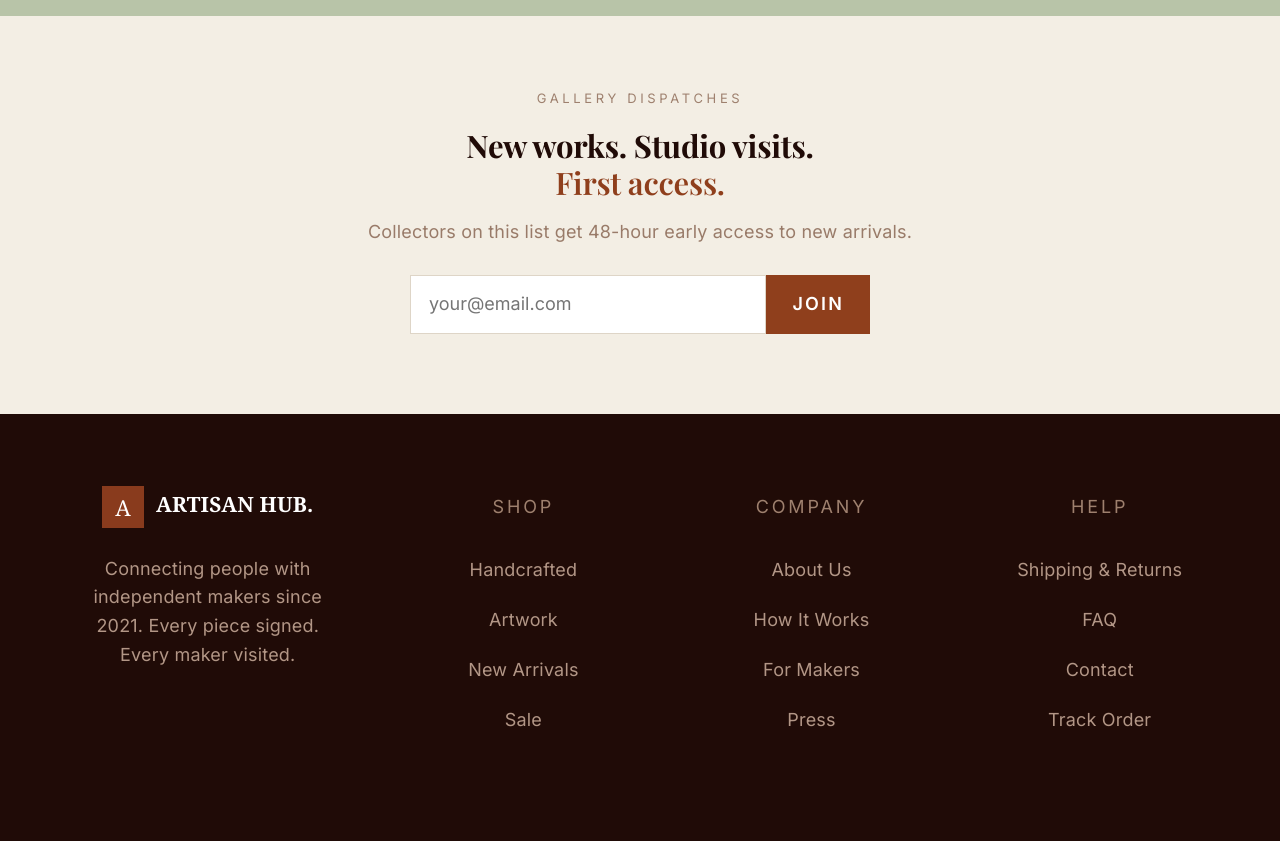
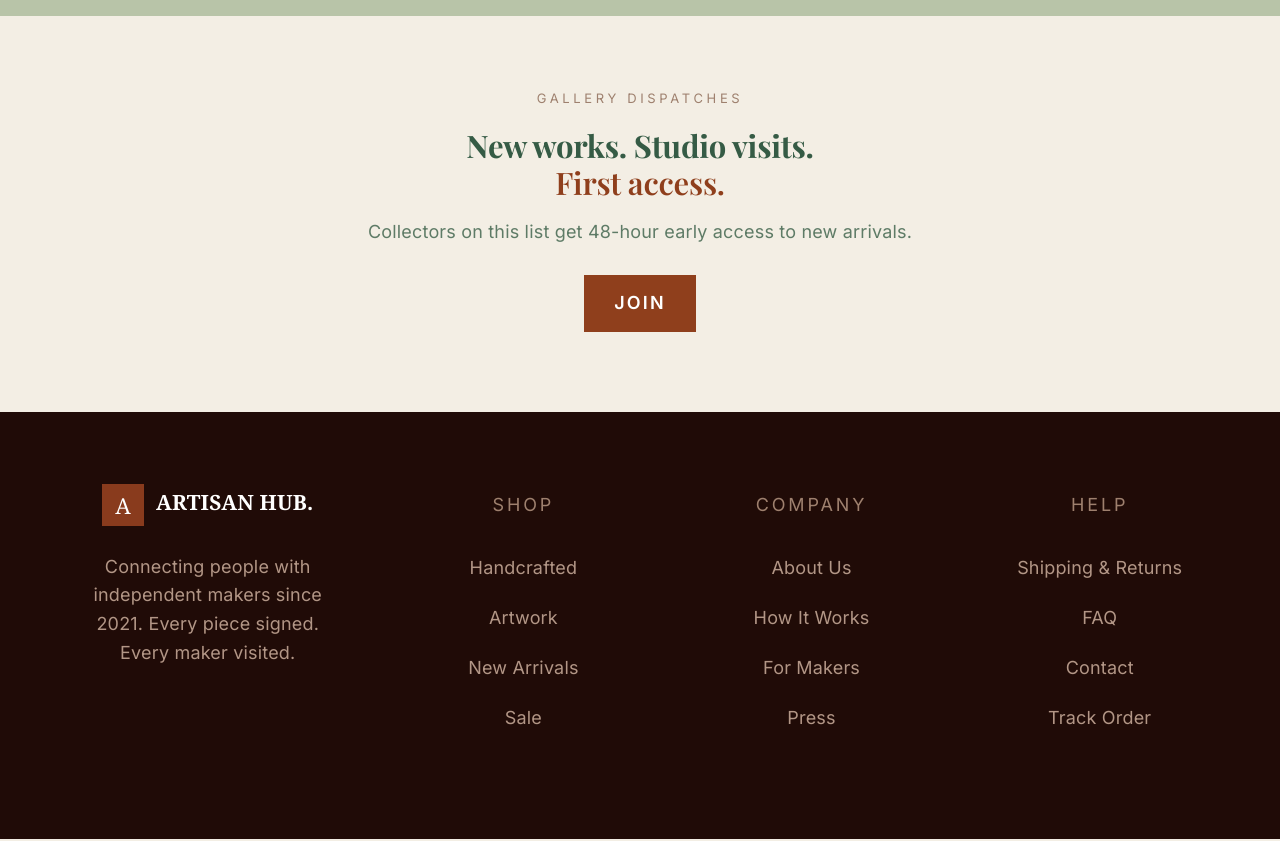
Before and after one commit to Khaalid-hattas/Group6-E-COMMERCE, a Vue app in the folder Frontend/: page /artwork in a window 1280 px wide. Shown: the part 2460-3301 px from the top of the page. Built offline with nearby package versions, Linux system fonts and the light colour scheme; a web font is replaced by a local one.

Commit message:
fixed the naming and styling

```diff
--- a/Frontend/src/Artwork.vue
+++ b/Frontend/src/Artwork.vue
@@ -28,8 +28,6 @@ const artworkImages = [
 
 const activeCategory = ref("ALL");
 const selectedArtwork = ref(null);
-const email = ref("");
-const subscribed = ref(false);
 const bagOpen = ref(false);
 const router = useRouter();
 
@@ -155,10 +153,6 @@ const filteredArtworks = computed(() =>
     ? artworks
     : artworks.filter((artwork) => artwork.category === activeCategory.value),
 );
-
-function subscribe() {
-  if (email.value) subscribed.value = true;
-}
 
 function addToBag(artwork) {
   if (isAuthenticated.value) {
@@ -370,14 +364,7 @@ const cartTotal = computed(() =>
         <p class="kicker">GALLERY DISPATCHES</p>
         <h2>New works. Studio visits.<br /><em>First access.</em></h2>
         <p>Collectors on this list get 48-hour early access to new arrivals.</p>
-        <form @submit.prevent="subscribe">
-          <input
-            v-model="email"
-            type="email"
-            required
-            placeholder="your@email.com"
-          /><button type="submit">{{ subscribed ? "JOINED" : "JOIN" }}</button>
-        </form>
+        <router-link class="newsletter-button" to="/login">JOIN</router-link>
       </section>
     </main>
 
@@ -474,9 +461,9 @@ const cartTotal = computed(() =>
 <style scoped>
 .artwork-page {
   --paper: #f3eee4;
-  --ink: #200b07;
+  --ink: #355b45;
   --rust: #8f3f1c;
-  --muted: #997b69;
+  --muted: #5e7b66;
   --line: #ded5c7;
   min-height: 100vh;
   color: var(--ink);
@@ -770,34 +757,27 @@ const cartTotal = computed(() =>
 }
 .newsletter h2 {
   margin: 0 0 17px;
+  color: #355b45;
   font:
     700 31px/1.2 "Playfair Display",
     Georgia,
     serif;
 }
 .newsletter > p:not(.kicker) {
-  color: var(--muted);
+  color: #5e7b66;
 }
-.newsletter form {
-  display: flex;
-  max-width: 460px;
-  margin: 28px auto 0;
-}
-.newsletter input {
-  flex: 1;
-  border: 1px solid var(--line);
-  padding: 14px 18px;
-  font: inherit;
-}
-.newsletter button,
+.newsletter-button,
 .primary-button {
+  display: inline-block;
   border: 0;
-  padding: 0 26px;
+  margin-top: 28px;
+  padding: 14px 30px;
   color: #fff;
   background: var(--rust);
   letter-spacing: 0.12em;
   font-weight: 700;
   cursor: pointer;
+  text-decoration: none;
 }
 .site-footer {
   display: grid;
--- a/Frontend/src/Creators.vue
+++ b/Frontend/src/Creators.vue
@@ -1066,9 +1066,9 @@ function submitRequest() {
 <style scoped>
 .creators-page {
   --paper: #f3eee4;
-  --ink: #200b07;
+  --ink: #355b45;
   --rust: #8f3f1c;
-  --muted: #997b69;
+  --muted: #5e7b66;
   --line: #ded5c7;
   min-height: 100vh;
   color: var(--ink);
--- a/Frontend/src/Handcraft.vue
+++ b/Frontend/src/Handcraft.vue
@@ -426,9 +426,9 @@ function removeItem(item) {
 <style scoped>
 .handcraft-page {
   --paper: #f3eee4;
-  --ink: #200b07;
+  --ink: #355b45;
   --rust: #8f3f1c;
-  --muted: #997b69;
+  --muted: #5e7b66;
   --line: #ded5c7;
   color: var(--ink);
   background: var(--paper);
--- a/Frontend/src/LandingPage.vue
+++ b/Frontend/src/LandingPage.vue
@@ -219,9 +219,9 @@ onBeforeUnmount(() => window.removeEventListener("hashchange", updatePage));
 <style scoped>
 .payment-page {
   --paper: #f3eee4;
-  --ink: #200b07;
+  --ink: #355b45;
   --rust: #8f3f1c;
-  --muted: #997b69;
+  --muted: #5e7b66;
   --line: #ded5c7;
   min-height: 100vh;
   color: var(--ink);
--- a/Frontend/src/assets/globalStyle.css
+++ b/Frontend/src/assets/globalStyle.css
@@ -9,8 +9,8 @@
 :root {
   --color-bg: #ece3d3;
   --color-bg-alt: #e4d9c4;
-  --color-text: #200b07;
-  --color-text-muted: #745447;
+  --color-text: #355b45;
+  --color-text-muted: #5e7b66;
 
   --color-teal: #1c3a36;
   --color-teal-dark: #12241f;
--- a/Frontend/src/style.css
+++ b/Frontend/src/style.css
@@ -1,8 +1,8 @@
 @import url("https://fonts.googleapis.com/css2?family=DM+Sans:wght@400;500;600;700&family=Playfair+Display:ital,wght@0,600;0,700;1,600;1,700&display=swap");
 
 :root {
-  --text: #745447;
-  --text-h: #200b07;
+  --text: #5e7b66;
+  --text-h: #355b45;
   --bg: #fff;
   --border: #e5e4e7;
   --code-bg: #f4f3ec;
@@ -34,8 +34,8 @@
 
 @media (prefers-color-scheme: dark) {
   :root {
-    --text: #9ca3af;
-    --text-h: #f3f4f6;
+    --text: #5e7b66;
+    --text-h: #355b45;
     --bg: #16171d;
     --border: #2e303a;
     --code-bg: #1f2028;
```
